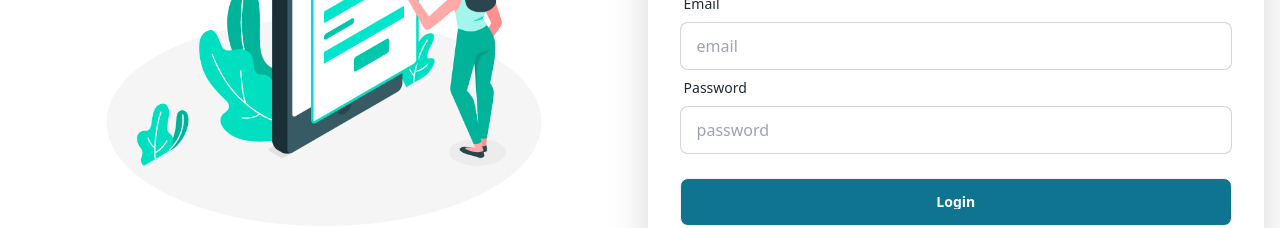
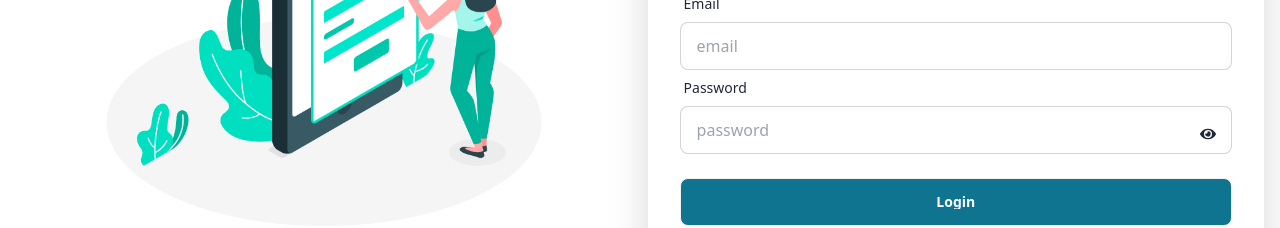
Before and after one commit to rakibaakter/skill-approved-client, a React (Vite) app: page /login in a window 1280 px wide. Shown: the part 340-568 px from the top of the page. Built offline with nearby package versions, Linux system fonts and the light colour scheme.

Commit message:
added show and hide password feature

```diff
--- a/src/Pages/Login/Login.jsx
+++ b/src/Pages/Login/Login.jsx
@@ -2,8 +2,12 @@ import { Link } from "react-router-dom";
 import PrimaryButton from "../../Component/PrimaryButton/PrimaryButton";
 import loginImg from "../../assets/login.jpg";
 import { FcGoogle } from "react-icons/fc";
+import { FaEye, FaEyeSlash } from "react-icons/fa";
+import { useState } from "react";
 
 const Login = () => {
+  const [isShow, setIsShow] = useState(false);
+
   return (
     <div className="hero pt-10">
       <div className="hero-content flex-col md:flex-row">
@@ -30,20 +34,28 @@ const Login = () => {
                 <input
                   type="email"
                   placeholder="email"
+                  name="email"
                   className="input input-bordered"
                   required
                 />
               </div>
-              <div className="form-control">
+              <div className="form-control relative ">
                 <label className="label">
                   <span className="label-text">Password</span>
                 </label>
                 <input
-                  type="password"
+                  type={isShow ? "text" : "password"}
                   placeholder="password"
-                  className="input input-bordered"
+                  name="password"
+                  className="input input-bordered "
                   required
                 />
+                <button
+                  onClick={() => setIsShow(!isShow)}
+                  className="absolute top-2/3 right-4"
+                >
+                  {isShow ? <FaEyeSlash /> : <FaEye />}
+                </button>
               </div>
               <div className="form-control mt-6">
                 <PrimaryButton>
```
